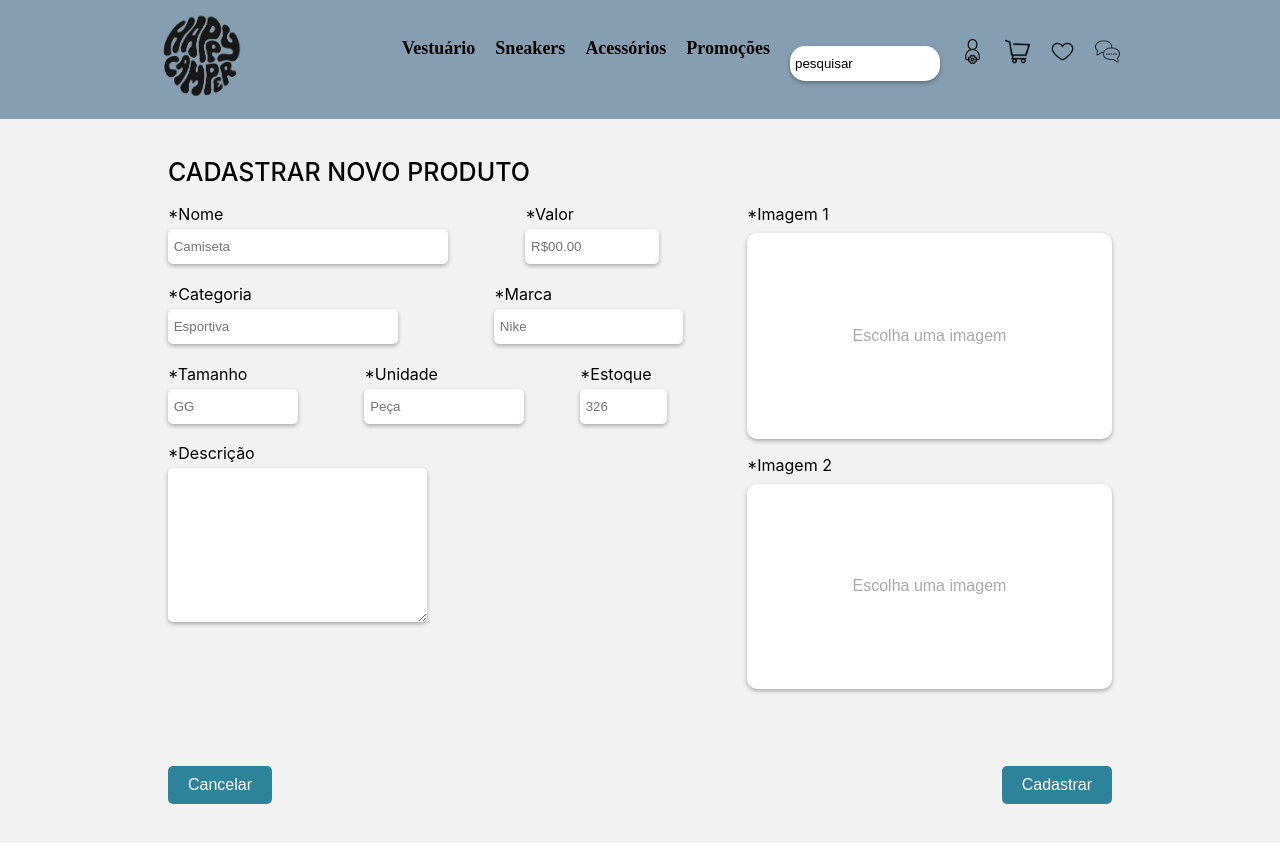
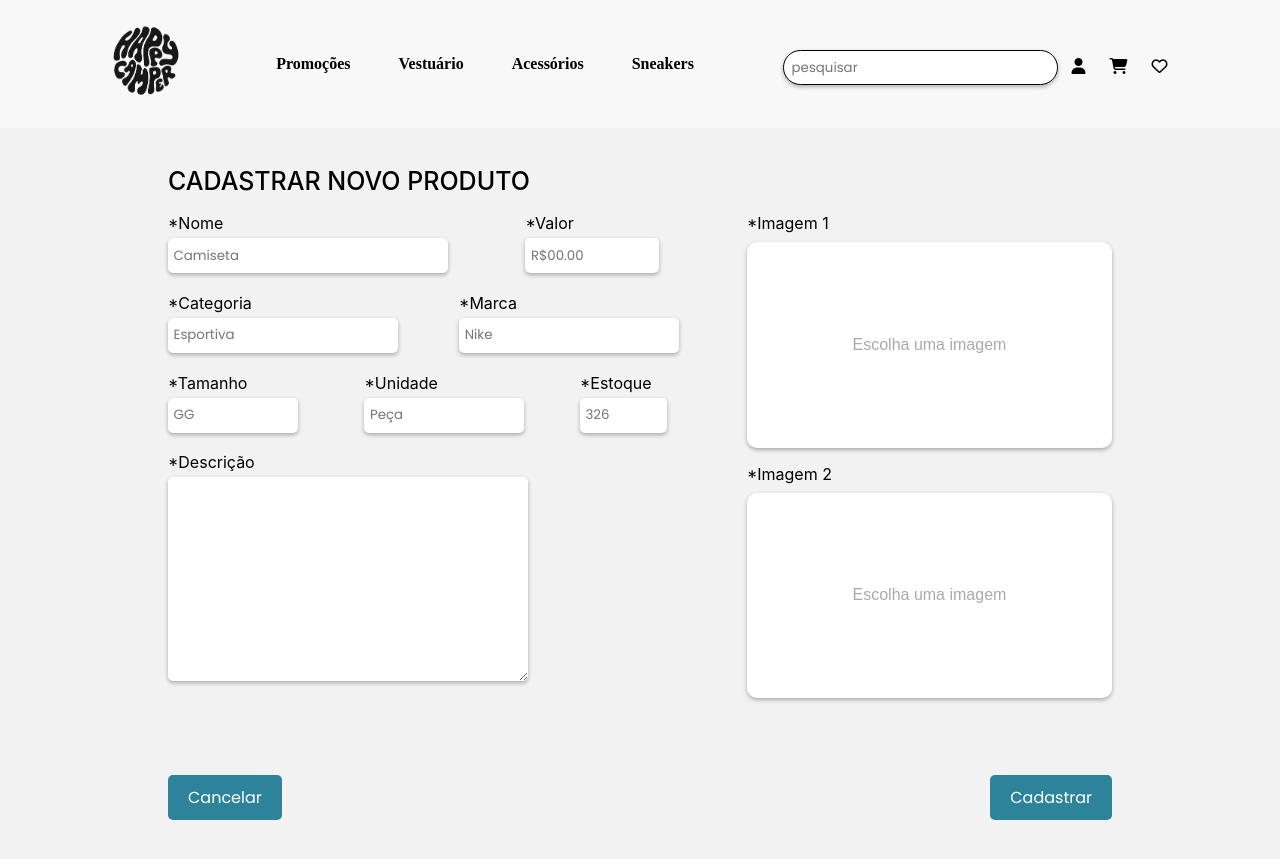
Before and after one commit to pedrootsugua/E-commerce-Front_Roupas-e-Acessorios, a plain HTML site: page CadastroProd.html in a window 1280 px wide. Drawn offline with nearby package versions, Linux system fonts and the light colour scheme.

Commit message:
Feature: inclusão de navbar responsiva

```diff
--- a/CadastroProd.html
+++ b/CadastroProd.html
@@ -4,35 +4,99 @@
 <head>
     <meta charset="UTF-8">
     <meta name="viewport" content="width=device-width, initial-scale=1.0">
-    <script src="./JavaScript/CadastroProdutos/ConexaoAPI.js" defer></script>
-    <script src="./JavaScript/CadastroProdutos/AddImagem.js" defer></script>
-    <script src="./JavaScript/CadastroProdutos/AddImagem2.js" defer></script>
+
     <link rel="stylesheet" href="./Css/Reset/Reset.css">
     <link rel="stylesheet" href="./Css/CadastroProdutos/HeaderCadProd.css">
     <link rel="stylesheet" href="./Css/CadastroProdutos/InserirImgCadProd.css">
     <link rel="stylesheet" href="./Css/CadastroProdutos/MainCadProd.css">
+    <link rel="stylesheet" href="/Css/Navbar/navbar.css">
+
+    <link rel="stylesheet" href="https://cdnjs.cloudflare.com/ajax/libs/font-awesome/6.5.1/css/all.min.css" integrity="sha512-DTOQO9RWCH3ppGqcWaEA1BIZOC6xxalwEsw9c2QQeAIftl+Vegovlnee1c9QX4TctnWMn13TZye+giMm8e2LwA==" crossorigin="anonymous" referrerpolicy="no-referrer" />
+    <script src="https://cdnjs.cloudflare.com/ajax/libs/jquery/3.7.1/jquery.min.js" integrity="sha512-v2CJ7UaYy4JwqLDIrZUI/4hqeoQieOmAZNXBeQyjo21dadnwR+8ZaIJVT8EE2iyI61OV8e6M8PP2/4hpQINQ/g==" crossorigin="anonymous" referrerpolicy="no-referrer"></script>
+
+    <link rel="preconnect" href="https://fonts.googleapis.com">
+    <link rel="preconnect" href="https://fonts.gstatic.com" crossorigin>
+    <link href="https://fonts.googleapis.com/css2?family=Open+Sans:ital,wght@0,300..800;1,300..800&display=swap"
+      rel="stylesheet">
+    <link
+      href="https://fonts.googleapis.com/css2?family=Open+Sans:ital,wght@0,300..800;1,300..800&family=Roboto:ital,wght@0,100;0,300;0,400;0,500;0,700;0,900;1,100;1,300;1,400;1,500;1,700;1,900&display=swap"
+      rel="stylesheet">
+
+    <script src="./JavaScript/CadastroProdutos/ConexaoAPI.js" defer></script>
+    <script src="./JavaScript/CadastroProdutos/AddImagem.js" defer></script>
+    <script src="./JavaScript/CadastroProdutos/AddImagem2.js" defer></script>
     <title>HC - Cadastro de produtos</title>
 </head>
 
 <body>
-    <header class="topo">
-        <nav class=" navbar">
-            <div class="">
-                <img class="logo" src="/img/logo.png" alt="">
-            </div>
-            <ul class="opcoes">
-                <li><a href="#">Vestuário</a></li>
-                <li><a href="#">Sneakers</a></li>
-                <li><a href="#">Acessórios</a></li>
-                <li><a href="#">Promoções</a></li>
-                <li><input type="text" placeholder="pesquisar"></li>
-                <li><a href="#"><img class="icon-img" src="/img/admin-9575.png" alt=""></a></li>
-                <li><a href="#"><img class="icon-img" src="/img/carrinho.png" alt=""></a></li>
-                <li><a href="#"><img class="icon-img" src="/img/coracao.png" alt=""></a></li>
-                <li><a href="#"><img class="icon-img" src="/img/bate-papo.png" alt=""></a></li>
-            </ul>
-        </nav>
-    </header>
+    <header>
+
+        <nav id="navbar">
+
+          <div class="img">
+              <img src="/img/logo.png" alt="logo">
+          </div>
+
+          <ul id="nav-list">
+              <li class="nav-item">
+                  <a href="">Promoções</a>
+              </li>
+
+              <li class="nav-item">
+                  <a href="">Vestuário</a>
+              </li>
+
+              <li class="nav-item">
+                  <a href="">Acessórios</a>
+              </li>
+
+              <li class="nav-item">
+                  <a href="">Sneakers</a>
+              </li>
+          </ul>
+
+
+
+          <div class="right-nav">
+              <input id="pesquisa" type="text" placeholder="pesquisar" >
+              <i class="fa-solid fa-user"></i>
+              <i class="fa-solid fa-cart-shopping"></i>
+              <i class="fa-regular fa-heart"></i>
+          </div>
+
+          <div class="mobile-right-nav">
+              <input id="pesquisa" type="text" placeholder="pesquisar" >
+              <i class="fa-solid fa-user"></i>
+              <i class="fa-solid fa-cart-shopping"></i>
+              <i class="fa-regular fa-heart"></i>
+          </div>
+
+          <button id="mobile-btn">
+              <i class="fa-solid fa-bars"></i>
+          </button>
+      </nav>
+
+      <div id="mobile-menu">
+          <ul id="mobile-nav-list">
+              <li class="nav-item">
+                  <a href="">Promoções</a>
+              </li>
+
+              <li class="nav-item">
+                  <a href="">Vestuário</a>
+              </li>
+
+              <li class="nav-item">
+                  <a href="">Acessórios</a>
+              </li>
+
+              <li class="nav-item">
+                  <a href="">Sneakers</a>
+              </li>
+          </ul>
+      </div>
+
+      </header>
 
     <main class="container">
         <form class="tauri-regular" method="post" autocomplete="on">
@@ -113,6 +177,9 @@
             </div>
         </form>
     </main>
+
+    <script src="/JavaScript/Inicial/Inicial.js"></script>
+    <script src="/JavaScript/Navbar/navbar.js"></script>
 </body>
 
 </html>
```
